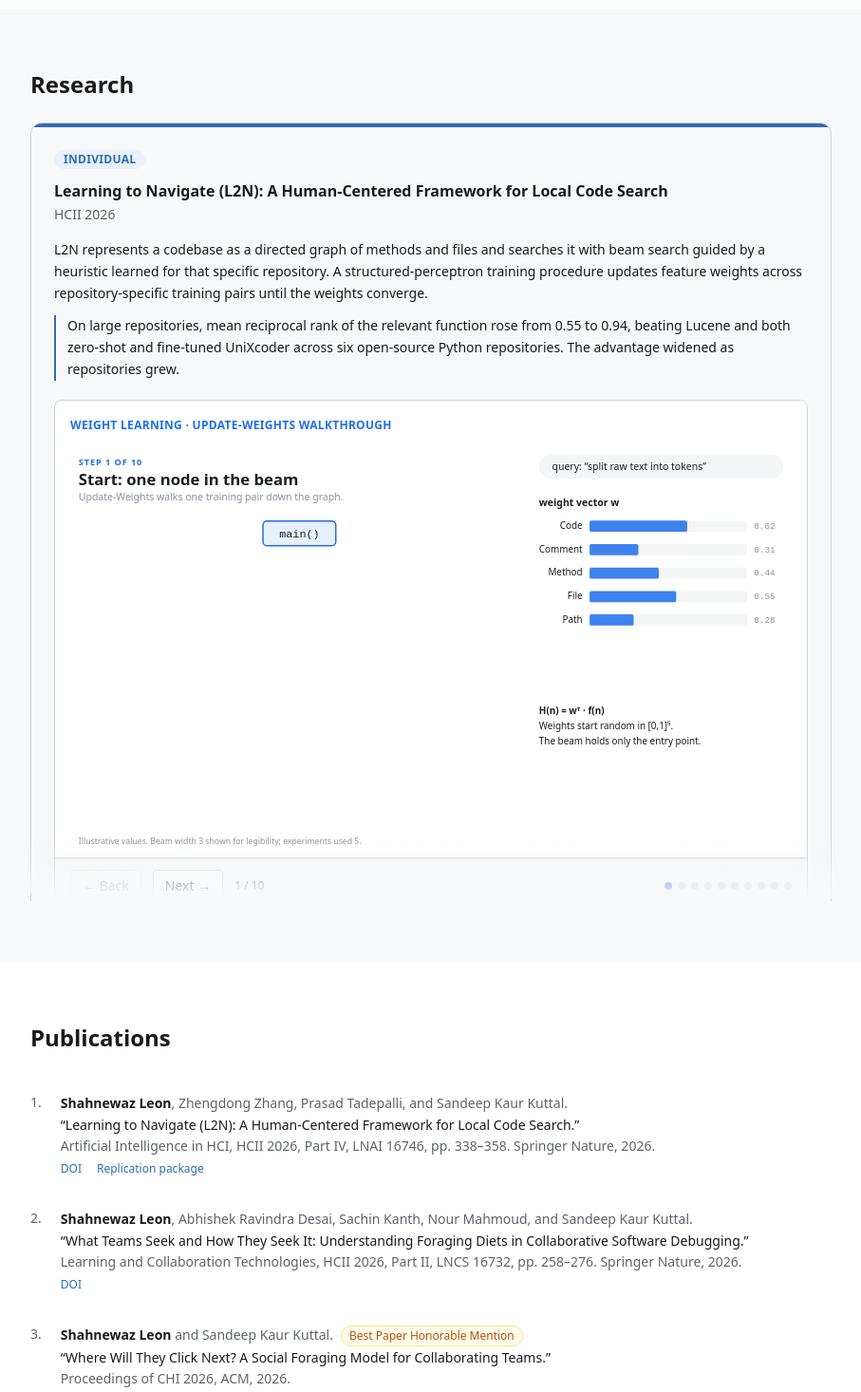
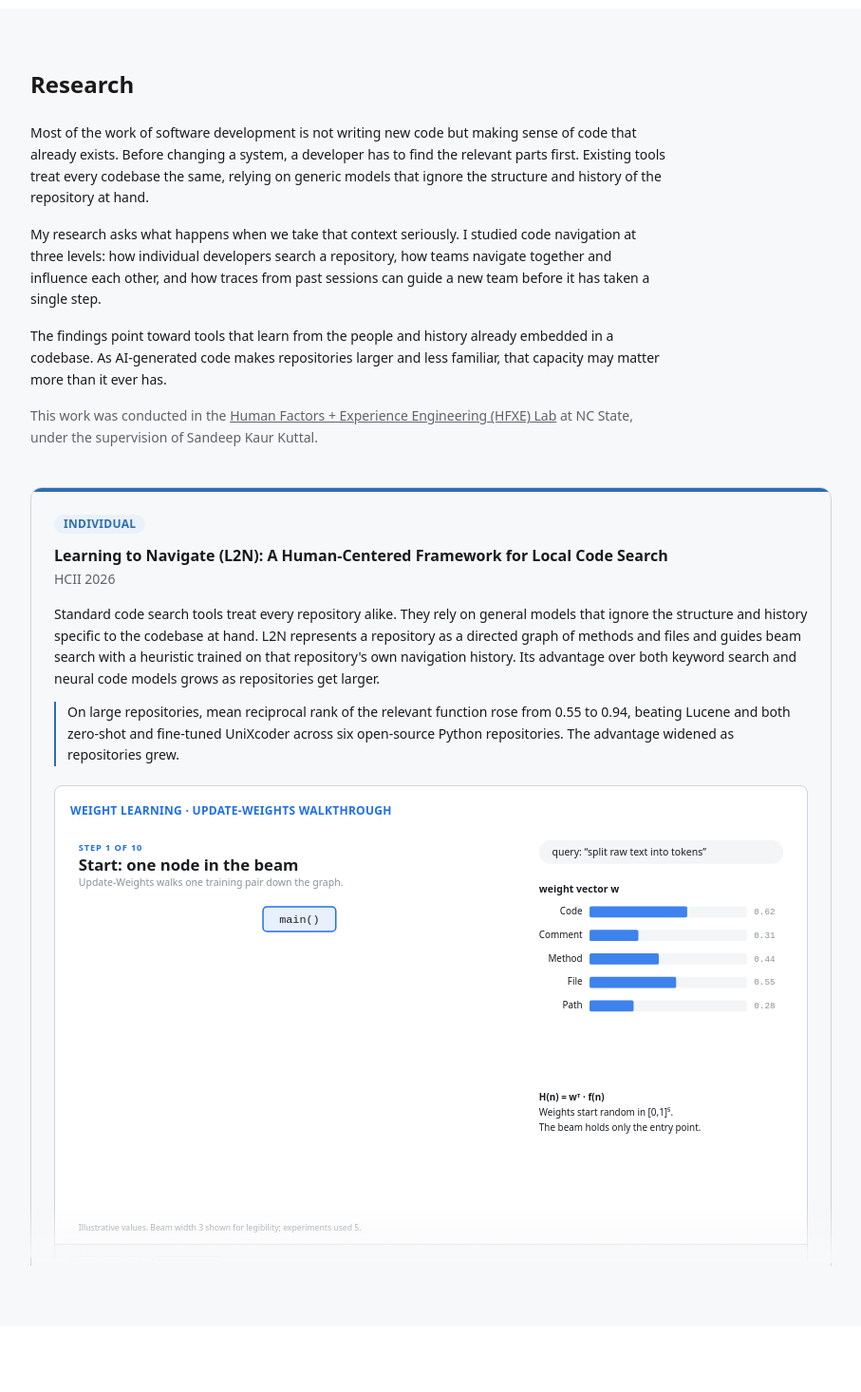
Before and after one commit to shahleon/shahleon.github.io, a Next.js app: page / in a window 1280 px wide. Shown: the part 420-1886 px from the top of the page at 95% size, without its empty margins (184-1091 px from the left). Built offline with nearby package versions, Linux system fonts and the light colour scheme.

Commit message:
Add research overview and rewrite project descriptions

```diff
--- a/src/components/Research.tsx
+++ b/src/components/Research.tsx
@@ -66,7 +66,7 @@ const projects: Project[] = [
     venue: 'HCII 2026',
     badge: null,
     description:
-      'L2N represents a codebase as a directed graph of methods and files and searches it with beam search guided by a heuristic learned for that specific repository. A structured-perceptron training procedure updates feature weights across repository-specific training pairs until the weights converge.',
+      'Standard code search tools treat every repository alike. They rely on general models that ignore the structure and history specific to the codebase at hand. L2N represents a repository as a directed graph of methods and files and guides beam search with a heuristic trained on that repository\'s own navigation history. Its advantage over both keyword search and neural code models grows as repositories get larger.',
     result:
       'On large repositories, mean reciprocal rank of the relevant function rose from 0.55 to 0.94, beating Lucene and both zero-shot and fine-tuned UniXcoder across six open-source Python repositories. The advantage widened as repositories grew.',
     doi: '10.1007/978-3-032-31048-4_21',
@@ -91,7 +91,7 @@ const projects: Project[] = [
     venue: 'HCII 2026',
     badge: null,
     description:
-      'Ten three-person teams debugged a real defect in the open-source reference manager JabRef while we recorded their navigation and communication. The study extended information-goal and foraging-strategy taxonomies from individual to team-level goals and behaviors.',
+      'We understand how individual developers navigate code, but most real debugging unfolds in teams, where what a teammate says or does can redirect where you look next. Ten three-person teams debugged a real defect in JabRef while we recorded their navigation and communication. We coded 3,248 strategy events to identify which served individual goals and which were triggered by the team. More than a third were driven by the team, making team context a structural layer of debugging, not just background noise.',
     result:
       '36.1% of coded strategy events served team-originating goals, showing that collaboration is a persistent layer of debugging activity rather than overhead on individual work.',
     doi: '10.1007/978-3-032-30781-1_17',
@@ -109,7 +109,7 @@ const projects: Project[] = [
     venue: 'CHI 2026',
     badge: 'Best Paper Honorable Mention',
     description:
-      "PFIS-T predicts a developer's next navigation from teammates' recent navigation (implicit cues that decay over time) and from code mentioned in team conversation (explicit cues). It is the first computational model to predict social information foraging step by step during synchronous teamwork.",
+      "Existing models predict where a developer will navigate next based on their own history. None account for what teammates are doing or saying in real time. PFIS-T combines implicit cues from teammates' recent moves and explicit cues from code entities mentioned in conversation to predict each developer's next step during synchronous teamwork. The rate of steps the model could not explain at all fell for nine of ten teams, showing that social context carries navigational signal that individual history alone cannot capture.",
     result:
       'Predicted 81.5% of navigations across ten teams, covering up to 57.1% more steps than the strongest individual baseline. The rate of steps the model could not predict at all fell from 33.63% to 21.06%, and fell for nine of ten teams.',
     doi: '10.1145/3772318.3791506',
@@ -133,7 +133,7 @@ const projects: Project[] = [
     venue: 'VL/HCC 2026 (to appear)',
     badge: null,
     description:
-      "A Markov transition model built from prior teams' traces predicts a new team's navigation from its very first step, before any session history accumulates. Call-graph expansion of the candidates extends reach beyond what was directly observed by prior teams.",
+      "Models that learn from a team's own session cannot make predictions at session start, when no history has accumulated. But teams working the same task often follow similar paths. We built a Markov transition model on prior teams' navigation traces and used call-graph expansion to extend its reach beyond what those teams directly visited. Only a handful of prior teams proved sufficient to make the model competitive, suggesting that what limits navigation prediction is available behavioral history, not model sophistication.",
     result:
       'Hit@10 of 0.804, against 0.659 for PFIS-T on the same steps. Four prior teams were sufficient. The prior runs in under 10 ms, compared to a median of 153 seconds per step for the 32B local LLM.',
     doi: null,
@@ -238,6 +238,26 @@ export default function Research() {
     <section id="research" className="bg-panel py-16">
       <div className="max-w-content mx-auto px-6">
         <h2 className="text-2xl font-bold text-ink mb-6">Research</h2>
+
+        <div className="mb-10 space-y-4 text-sm text-ink leading-relaxed max-w-2xl">
+          <p>
+            Most of the work of software development is not writing new code but making sense of code that already exists. Before changing a system, a developer has to find the relevant parts first. Existing tools treat every codebase the same, relying on generic models that ignore the structure and history of the repository at hand.
+          </p>
+          <p>
+            My research asks what happens when we take that context seriously. I studied code navigation at three levels: how individual developers search a repository, how teams navigate together and influence each other, and how traces from past sessions can guide a new team before it has taken a single step.
+          </p>
+          <p>
+            The findings point toward tools that learn from the people and history already embedded in a codebase. As AI-generated code makes repositories larger and less familiar, that capacity may matter more than it ever has.
+          </p>
+          <p className="text-muted">
+            This work was conducted in the{' '}
+            <a href="https://skuttal.github.io/skk/" target="_blank" rel="noopener noreferrer" className="underline hover:text-ink">
+              Human Factors + Experience Engineering (HFXE) Lab
+            </a>{' '}
+            at NC State, under the supervision of Sandeep Kaur Kuttal.
+          </p>
+        </div>
+
         <div className="relative">
           {/* Fade hint at bottom to signal scrollability */}
           <div className="pointer-events-none absolute bottom-0 left-0 right-0 h-16 bg-gradient-to-t from-panel to-transparent z-10 rounded-b-xl" />
```
